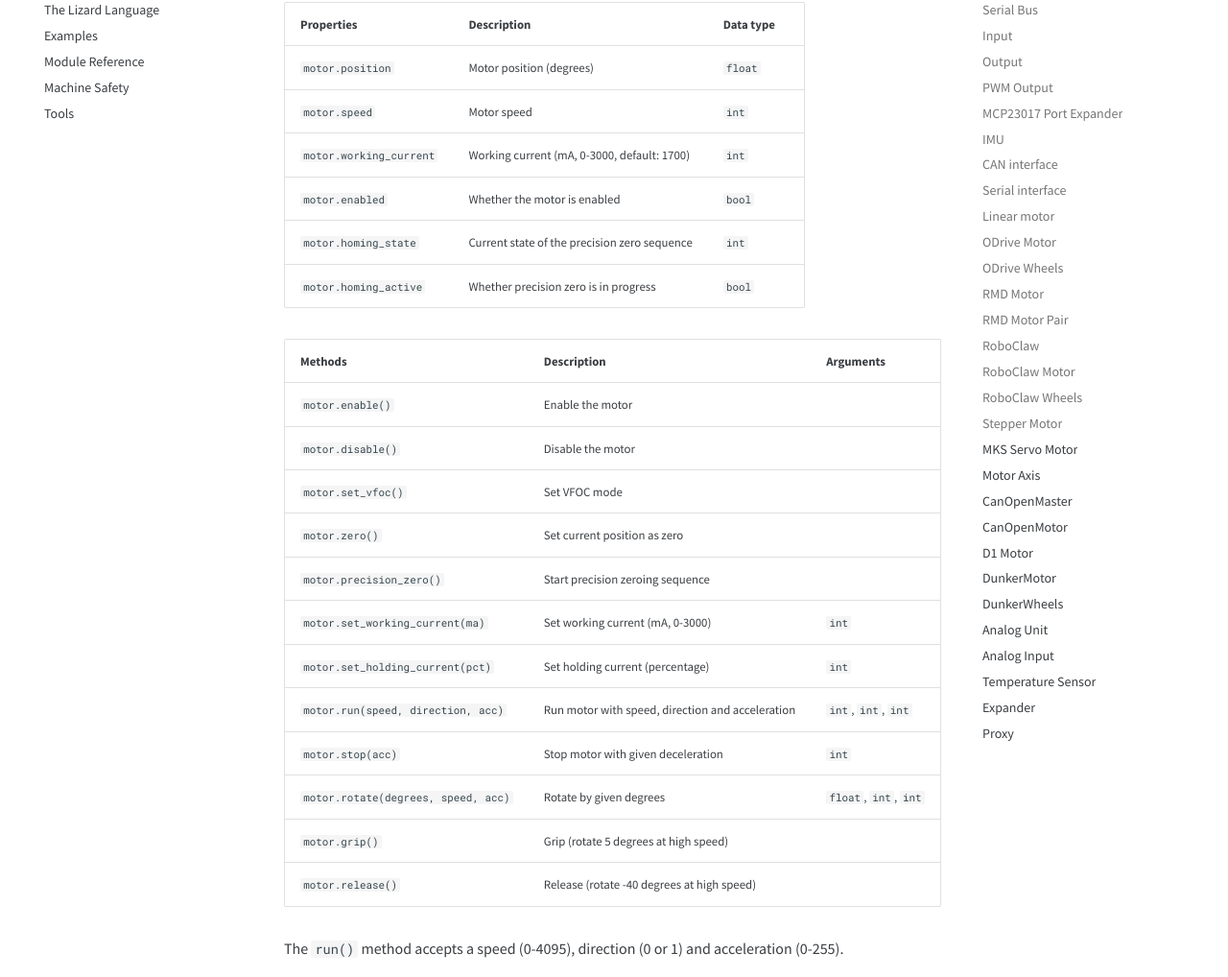
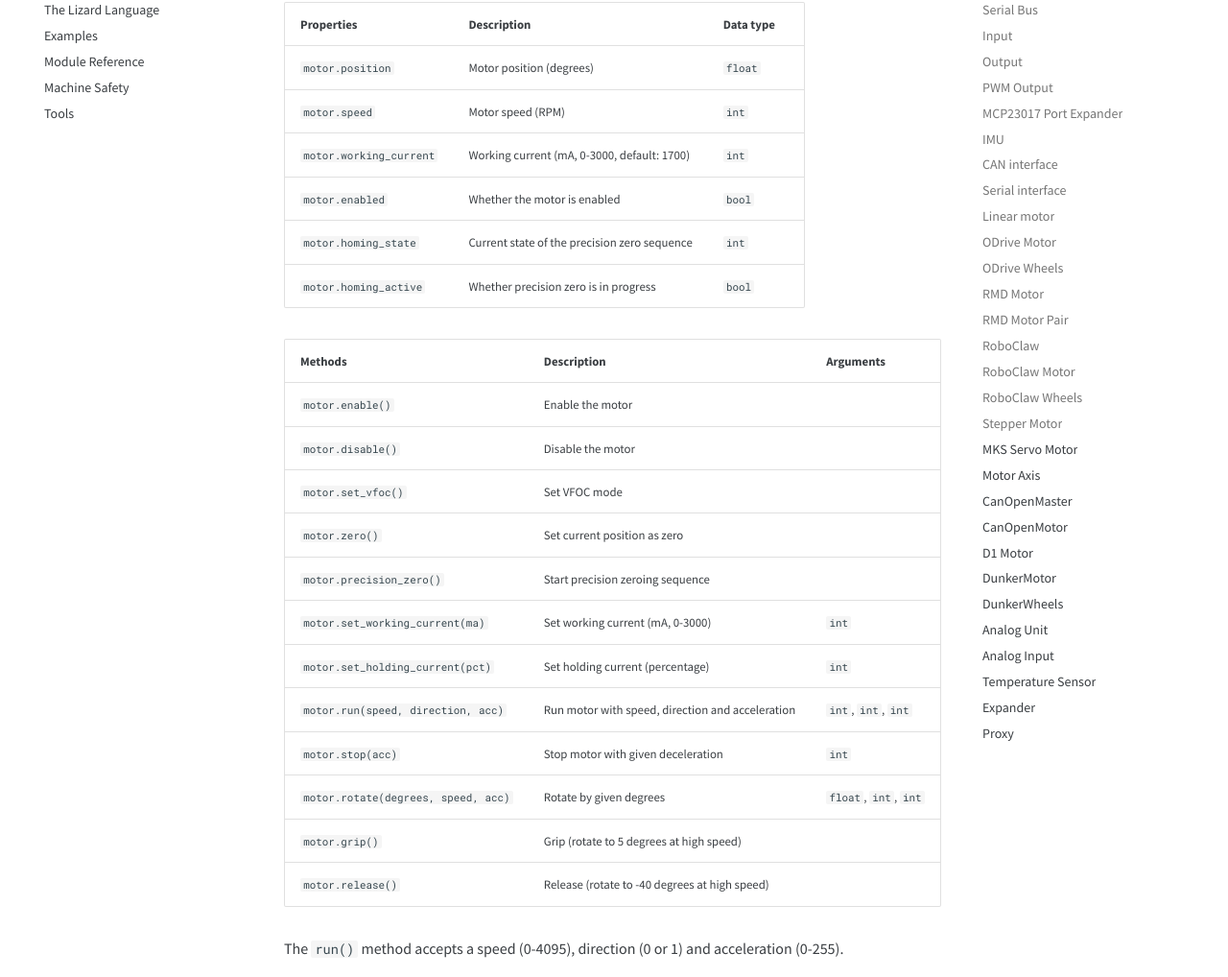
Before and after one commit to zauberzeug/lizard, an MkDocs documentation site: the page built from docs/module_reference.md, in a window 1280 px wide and 1400 px high, scrolled down 21572 px. Shown: the part 152-1170 px from the top of the window at 96% size. Built offline with MkDocs 1.6.1 and Material for MkDocs 9.7.7, drawn with Linux system fonts in a browser that asks for light colours; comment, search, counter and statistics services are not loaded.

Commit message:
fix module reference

```diff
--- a/docs/module_reference.md
+++ b/docs/module_reference.md
@@ -632,7 +632,7 @@
 
 ## MKS Servo Motor
 
-The MKS Servo Motor module controls an [MKS SERVO42D/57D](https://github.com/makerbase-mks) closed-loop stepper motor via CAN.
+The MKS Servo Motor module controls an [MKS SERVO42D/57D](https://github.com/makerbase-motor/MKS-SERVO42D-57D) closed-loop stepper motor via CAN.
 
 | Constructor                                  | Description              | Arguments                |
 | -------------------------------------------- | ------------------------ | ------------------------ |
@@ -641,7 +641,7 @@
 | Properties              | Description                                 | Data type |
 | ----------------------- | ------------------------------------------- | --------- |
 | `motor.position`        | Motor position (degrees)                    | `float`   |
-| `motor.speed`           | Motor speed                                 | `int`     |
+| `motor.speed`           | Motor speed (RPM)                           | `int`     |
 | `motor.working_current` | Working current (mA, 0-3000, default: 1700) | `int`     |
 | `motor.enabled`         | Whether the motor is enabled                | `bool`    |
 | `motor.homing_state`    | Current state of the precision zero sequence | `int`    |
@@ -659,14 +659,15 @@
 | `motor.run(speed, direction, acc)`         | Run motor with speed, direction and acceleration | `int`, `int`, `int`          |
 | `motor.stop(acc)`                          | Stop motor with given deceleration              | `int`                         |
 | `motor.rotate(degrees, speed, acc)`        | Rotate by given degrees                         | `float`, `int`, `int`        |
-| `motor.grip()`                             | Grip (rotate 5 degrees at high speed)           |                               |
-| `motor.release()`                          | Release (rotate -40 degrees at high speed)      |                               |
+| `motor.grip()`                             | Grip (rotate to 5 degrees at high speed)           |                               |
+| `motor.release()`                          | Release (rotate to -40 degrees at high speed)      |                               |
 
 The `run()` method accepts a speed (0-4095), direction (0 or 1) and acceleration (0-255).
 
 The `rotate()` method moves the motor by a relative number of degrees with a given speed (0-65535) and acceleration (0-255).
 
-The `precision_zero()` method performs a multi-step zeroing sequence specific to the Feldfreund gripper: it rotates to a target angle, reads the angle error from the motor, applies a correction, sets the coordinate zero, and then moves to a start position.
+The `precision_zero()` method performs a multi-step zeroing sequence specific to the Feldfreund gripper:
+it rotates to a target angle, reads the angle error from the motor, applies a correction, sets the coordinate zero, and then moves to a start position.
 
 The `homing_state` property can be used in rules to react to the result of this sequence. Useful terminal values are:
 
```
